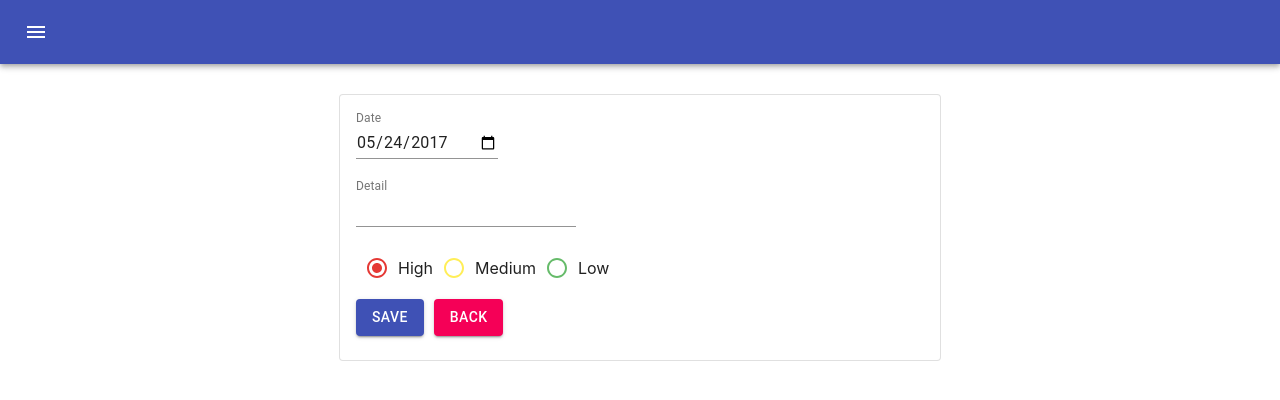
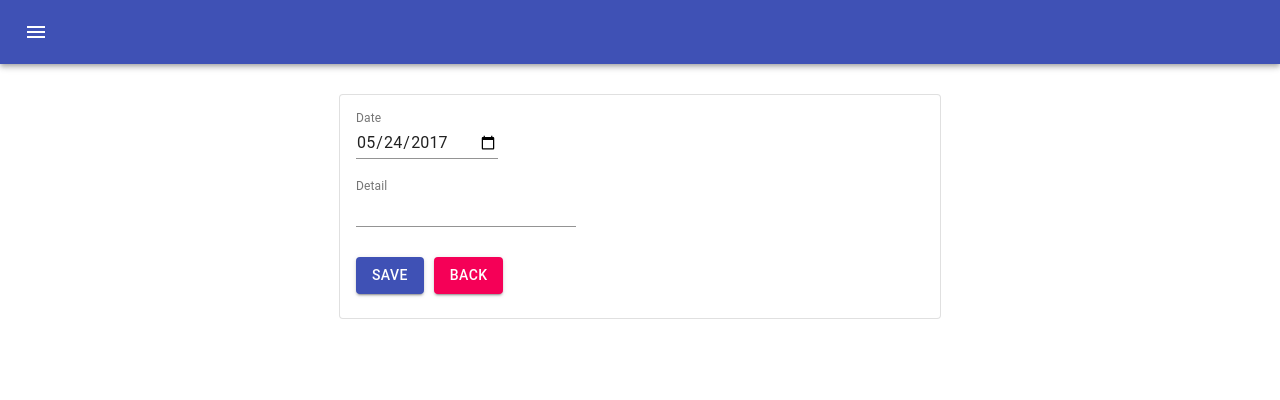
Before and after one commit to yentzu-wang/gql-course, a React app in the folder client/: page /todo-list/add in a window 1280 px wide. Shown: the top 400 px of the page. Built offline with nearby package versions, Linux system fonts and the light colour scheme.

Commit message:
Frontend refactor

```diff
--- a/client/src/components/todo-list/views/DetailView.js
+++ b/client/src/components/todo-list/views/DetailView.js
@@ -2,9 +2,7 @@ import React, { useState } from "react"
 import { Button, Card, CardContent, TextField } from "@material-ui/core"
 import { makeStyles } from "@material-ui/core/styles"
 import { useHistory } from "react-router-dom"
-import { withStyles } from "@material-ui/core/styles"
-import { green, yellow, red } from "@material-ui/core/colors"
-import Radio from "@material-ui/core/Radio"
+import RadioButtonSection from "./RadioButtonSection"
 
 const useStyles = makeStyles({
   root: {
@@ -17,14 +15,13 @@ const useStyles = makeStyles({
 const DetailView = () => {
   const classes = useStyles()
   const history = useHistory()
+  const [selectedValue, setSelectedValue] = useState()
 
-  const [selectedValue, setSelectedValue] = useState("high")
-
-  const handleChange = event => {
+  const onRadioClick = event => {
     setSelectedValue(event.target.value)
   }
 
-  const onSaveClick = () => {
+  const onSaveClick = async () => {
     // TODO: insert or update
 
     history.goBack()
@@ -61,39 +58,12 @@ const DetailView = () => {
           />
           <br />
           <br />
-          <div
-            style={{
-              display: "flex",
-              flexDirection: "row",
-              alignItems: "center"
-            }}
-          >
-            <RedRadio
-              checked={selectedValue === "high"}
-              onChange={handleChange}
-              value="high"
-              name="radio-button-high"
-              inputProps={{ "aria-label": "High" }}
-            />
-            High
-            <YellowRadio
-              checked={selectedValue === "medium"}
-              onChange={handleChange}
-              value="medium"
-              name="radio-button-medium"
-              inputProps={{ "aria-label": "Medium" }}
-            />
-            Medium
-            <GreenRadio
-              checked={selectedValue === "low"}
-              onChange={handleChange}
-              value="low"
-              name="radio-button-low"
-              inputProps={{ "aria-label": "Low" }}
-            />
-            Low
-          </div>
-
+          {/* TODO: data binding */}
+          <RadioButtonSection
+            priorities={[]}
+            selectedValue={selectedValue}
+            onRadioClick={onRadioClick}
+          />
           <div style={{ display: "flex", flexDirection: "row", marginTop: 10 }}>
             <Button variant="contained" color="primary" onClick={onSaveClick}>
               Save
@@ -113,34 +83,4 @@ const DetailView = () => {
   )
 }
 
-const GreenRadio = withStyles({
-  root: {
-    color: green[400],
-    "&$checked": {
-      color: green[600]
-    }
-  },
-  checked: {}
-})(props => <Radio color="default" {...props} />)
-
-const YellowRadio = withStyles({
-  root: {
-    color: yellow[400],
-    "&$checked": {
-      color: yellow[600]
-    }
-  },
-  checked: {}
-})(props => <Radio color="default" {...props} />)
-
-const RedRadio = withStyles({
-  root: {
-    color: red[400],
-    "&$checked": {
-      color: red[600]
-    }
-  },
-  checked: {}
-})(props => <Radio color="default" {...props} />)
-
 export default DetailView
--- /dev/null
+++ b/client/src/components/todo-list/views/DialogWrapper.js
@@ -0,0 +1,86 @@
+import React from "react"
+import {
+  Button,
+  Dialog,
+  DialogActions,
+  DialogContent,
+  DialogTitle,
+  Slide,
+  TextField
+} from "@material-ui/core"
+import { makeStyles } from "@material-ui/core/styles"
+import RadioButtonSection from "./RadioButtonSection"
+
+const DialogWrapper = ({ open, handleClose, selectedValue, onRadioClick }) => {
+  const classes = useStyles()
+
+  return (
+    <Dialog
+      open={open}
+      TransitionComponent={Transition}
+      keepMounted
+      onClose={handleClose}
+      aria-labelledby="alert-dialog-slide-title"
+      aria-describedby="alert-dialog-slide-description"
+    >
+      <DialogTitle id="alert-dialog-slide-title">TODO DETAIL</DialogTitle>
+      <DialogContent>
+        <TextField
+          id="date"
+          label="Date"
+          type="date"
+          defaultValue="2017-05-24"
+          className={classes.textField}
+          InputLabelProps={{
+            shrink: true
+          }}
+        />
+        <br />
+        <br />
+        <TextField
+          id="detail"
+          label="Detail"
+          type="text"
+          className={classes.textField}
+          InputLabelProps={{
+            shrink: true
+          }}
+        />
+        <br />
+        <br />
+        {/* TODO: data binding */}
+        <RadioButtonSection
+          priorities={[]}
+          selectedValue={selectedValue}
+          onRadioClick={onRadioClick}
+        />
+      </DialogContent>
+      <DialogActions>
+        <Button onClick={handleClose} color="primary">
+          Update
+        </Button>
+        <Button onClick={handleClose} color="secondary">
+          Cancel
+        </Button>
+      </DialogActions>
+    </Dialog>
+  )
+}
+
+const useStyles = makeStyles(theme => ({
+  container: {
+    display: "flex",
+    flexWrap: "wrap"
+  },
+  textField: {
+    marginLeft: theme.spacing(1),
+    marginRight: theme.spacing(1),
+    width: 200
+  }
+}))
+
+const Transition = React.forwardRef(function Transition(props, ref) {
+  return <Slide direction="up" ref={ref} {...props} />
+})
+
+export default DialogWrapper
--- /dev/null
+++ b/client/src/components/todo-list/views/RadioButtonSection.js
@@ -0,0 +1,97 @@
+import React from "react"
+import { Radio } from "@material-ui/core"
+import { withStyles } from "@material-ui/core/styles"
+import { green, yellow, red } from "@material-ui/core/colors"
+
+const RadioButtonSection = ({ priorities, selectedValue, onRadioClick }) => {
+  const renderButton = ({ id, title, rank }) => {
+    switch (rank) {
+      case rank > 80:
+        return (
+          <>
+            <RedRadio
+              key={id}
+              checked={selectedValue === id}
+              onChange={onRadioClick}
+              value={title}
+              name="radio-button-high"
+              inputProps={{ "aria-label": "High" }}
+            />
+            {title}
+          </>
+        )
+      case rank > 50:
+        return (
+          <>
+            <YellowRadio
+              key={id}
+              checked={selectedValue === id}
+              onChange={onRadioClick}
+              value={title}
+              name="radio-button-high"
+              inputProps={{ "aria-label": "High" }}
+            />
+            {title}
+          </>
+        )
+      default:
+        return (
+          <>
+            <GreenRadio
+              key={id}
+              checked={selectedValue === id}
+              onChange={onRadioClick}
+              value={title}
+              name="radio-button-high"
+              inputProps={{ "aria-label": "High" }}
+            />
+            {title}
+          </>
+        )
+    }
+  }
+
+  return (
+    <div
+      style={{
+        display: "flex",
+        flexDirection: "row",
+        alignItems: "center"
+      }}
+    >
+      {priorities?.map(priority => renderButton(priority))}
+    </div>
+  )
+}
+
+const GreenRadio = withStyles({
+  root: {
+    color: green[400],
+    "&$checked": {
+      color: green[600]
+    }
+  },
+  checked: {}
+})(props => <Radio color="default" {...props} />)
+
+const YellowRadio = withStyles({
+  root: {
+    color: yellow[400],
+    "&$checked": {
+      color: yellow[600]
+    }
+  },
+  checked: {}
+})(props => <Radio color="default" {...props} />)
+
+const RedRadio = withStyles({
+  root: {
+    color: red[400],
+    "&$checked": {
+      color: red[600]
+    }
+  },
+  checked: {}
+})(props => <Radio color="default" {...props} />)
+
+export default RadioButtonSection
--- a/client/src/components/todo-list/views/Todo.js
+++ b/client/src/components/todo-list/views/Todo.js
@@ -1,21 +1,10 @@
 import React, { useState } from "react"
-import {
-  Button,
-  Dialog,
-  DialogActions,
-  DialogContent,
-  DialogTitle,
-  Slide,
-  TextField,
-  Radio
-} from "@material-ui/core"
+import { Button } from "@material-ui/core"
 import EditIcon from "@material-ui/icons/Edit"
-import { makeStyles, withStyles } from "@material-ui/core/styles"
-import { green, yellow, red } from "@material-ui/core/colors"
 import styled from "styled-components"
+import DialogWrapper from "./DialogWrapper"
 
 const Todo = () => {
-  const classes = useStyles()
   const [open, setOpen] = useState(false)
   const [selectedValue, setSelectedValue] = useState("high")
 
@@ -27,7 +16,7 @@ const Todo = () => {
     setOpen(false)
   }
 
-  const handleChange = event => {
+  const onRadioClick = event => {
     setSelectedValue(event.target.value)
   }
 
@@ -41,130 +30,15 @@ const Todo = () => {
           <EditIcon />
         </Button>
       </Wrapper>
-      <Dialog
+      <DialogWrapper
         open={open}
-        TransitionComponent={Transition}
-        keepMounted
-        onClose={handleClose}
-        aria-labelledby="alert-dialog-slide-title"
-        aria-describedby="alert-dialog-slide-description"
-      >
-        <DialogTitle id="alert-dialog-slide-title">TODO DETAIL</DialogTitle>
-        <DialogContent>
-          <TextField
-            id="date"
-            label="Date"
-            type="date"
-            defaultValue="2017-05-24"
-            className={classes.textField}
-            InputLabelProps={{
-              shrink: true
-            }}
-          />
-          <br />
-          <br />
-          <TextField
-            id="detail"
-            label="Detail"
-            type="text"
-            className={classes.textField}
-            InputLabelProps={{
-              shrink: true
-            }}
-          />
-          <br />
-          <br />
-          <div
-            style={{
-              display: "flex",
-              flexDirection: "row",
-              alignItems: "center"
-            }}
-          >
-            <RedRadio
-              checked={selectedValue === "high"}
-              onChange={handleChange}
-              value="high"
-              name="radio-button-high"
-              inputProps={{ "aria-label": "High" }}
-            />
-            High
-            <YellowRadio
-              checked={selectedValue === "medium"}
-              onChange={handleChange}
-              value="medium"
-              name="radio-button-medium"
-              inputProps={{ "aria-label": "Medium" }}
-            />
-            Medium
-            <GreenRadio
-              checked={selectedValue === "low"}
-              onChange={handleChange}
-              value="low"
-              name="radio-button-low"
-              inputProps={{ "aria-label": "Low" }}
-            />
-            Low
-          </div>
-        </DialogContent>
-        <DialogActions>
-          <Button onClick={handleClose} color="primary">
-            Update
-          </Button>
-          <Button onClick={handleClose} color="secondary">
-            Cancel
-          </Button>
-        </DialogActions>
-      </Dialog>
+        handleClose={handleClose}
+        selectedValue={selectedValue}
+        onRadioClick={onRadioClick}
+      />
     </>
   )
 }
-
-const GreenRadio = withStyles({
-  root: {
-    color: green[400],
-    "&$checked": {
-      color: green[600]
-    }
-  },
-  checked: {}
-})(props => <Radio color="default" {...props} />)
-
-const YellowRadio = withStyles({
-  root: {
-    color: yellow[400],
-    "&$checked": {
-      color: yellow[600]
-    }
-  },
-  checked: {}
-})(props => <Radio color="default" {...props} />)
-
-const RedRadio = withStyles({
-  root: {
-    color: red[400],
-    "&$checked": {
-      color: red[600]
-    }
-  },
-  checked: {}
-})(props => <Radio color="default" {...props} />)
-
-const useStyles = makeStyles(theme => ({
-  container: {
-    display: "flex",
-    flexWrap: "wrap"
-  },
-  textField: {
-    marginLeft: theme.spacing(1),
-    marginRight: theme.spacing(1),
-    width: 200
-  }
-}))
-
-const Transition = React.forwardRef(function Transition(props, ref) {
-  return <Slide direction="up" ref={ref} {...props} />
-})
 
 const Wrapper = styled.div`
   flex: 1;
```
